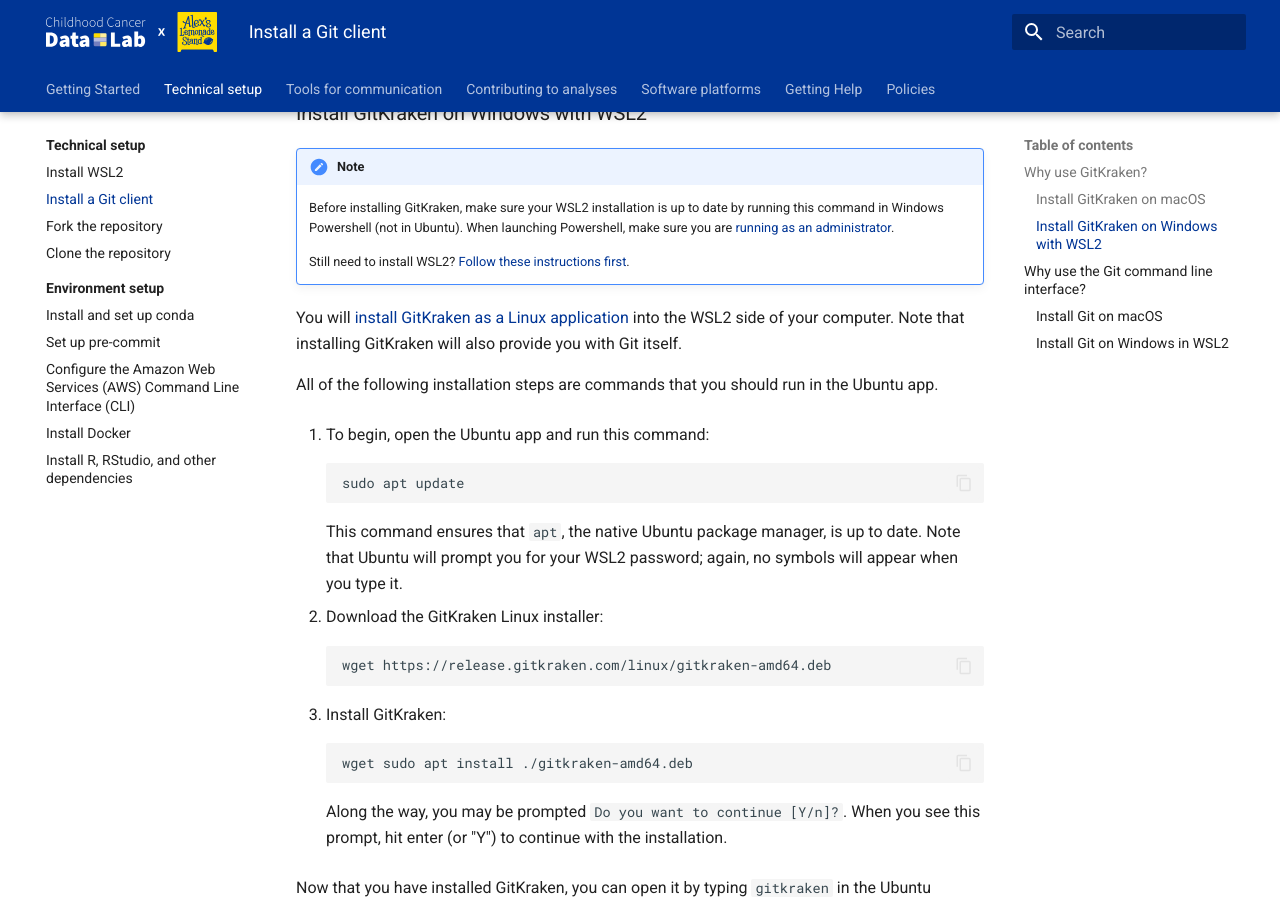
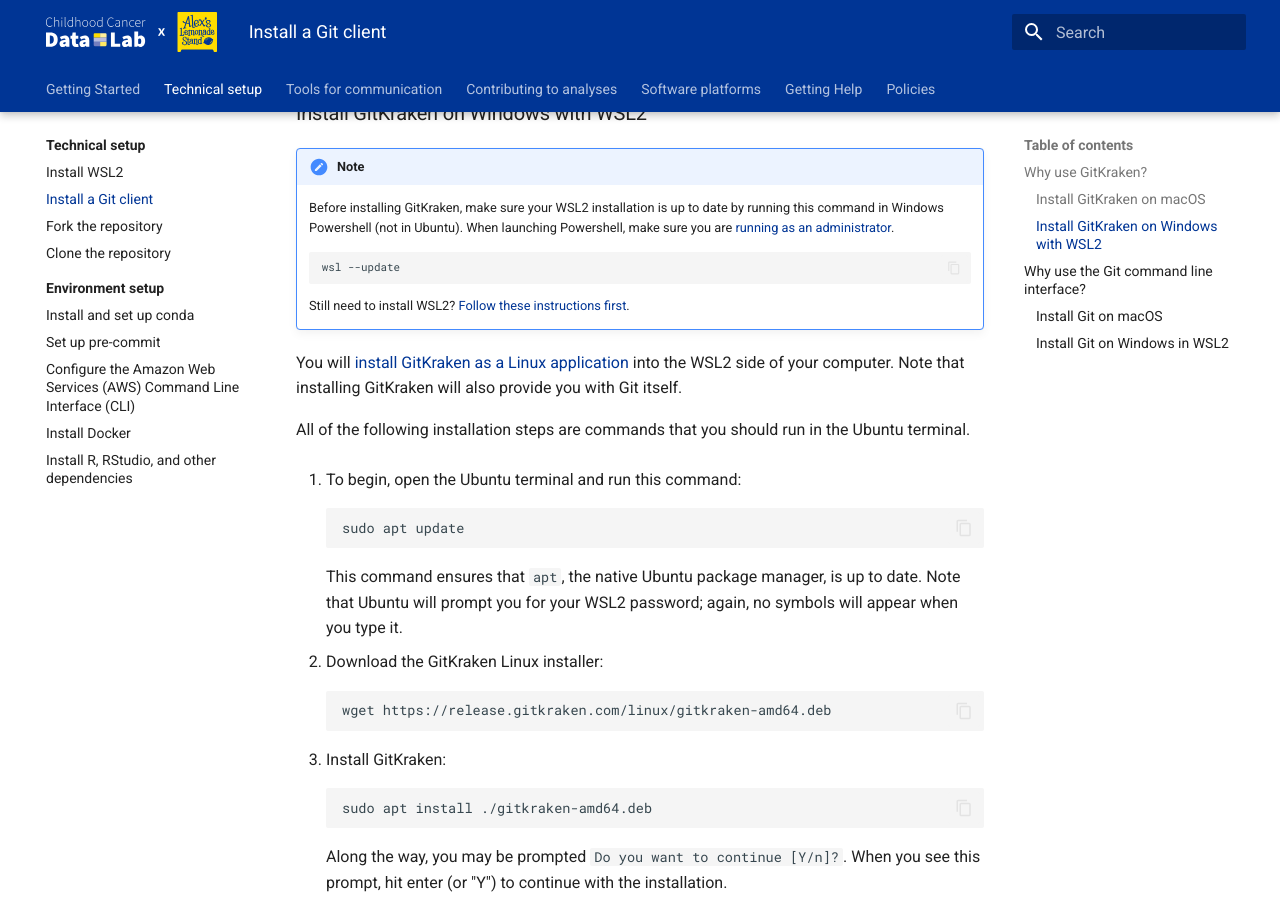
Before and after one commit to AlexsLemonade/OpenScPCA-analysis, an MkDocs documentation site: the page built from docs/technical-setup/install-a-git-client.md, in a window 1280 px wide and 900 px high, scrolled down 864 px. Built offline with MkDocs 1.6.1 and Material for MkDocs 9.7.7, drawn with Linux system fonts in a browser that asks for light colours.

Commit message:
a couple review responses

````diff
--- a/docs/technical-setup/install-a-git-client.md
+++ b/docs/technical-setup/install-a-git-client.md
@@ -29,15 +29,19 @@
     Before installing GitKraken, make sure your WSL2 installation is up to date by running this command in Windows Powershell (not in Ubuntu).
     When launching Powershell, make sure you are [running as an administrator](https://learn.microsoft.com/en-us/powershell/scripting/windows-powershell/starting-windows-powershell?view=powershell-7.4#with-administrative-privileges-run-as-administrator).
 
+    ```sh
+    wsl --update
+    ```
+
     Still need to install WSL2?
     [Follow these instructions first](./install-wsl2.md).
 
 You will [install GitKraken as a Linux application](https://help.gitkraken.com/gitkraken-client/how-to-install/#deb) into the WSL2 side of your computer.
 Note that installing GitKraken will also provide you with Git itself.
 
-All of the following installation steps are commands that you should run in the Ubuntu app.
+All of the following installation steps are commands that you should run in the Ubuntu terminal.
 
-1. To begin, open the Ubuntu app and run this command:
+1. To begin, open the Ubuntu terminal and run this command:
 
     ```sh
     sudo apt update
@@ -55,7 +59,7 @@
 1. Install GitKraken:
 
     ```sh
-    wget sudo apt install ./gitkraken-amd64.deb
+    sudo apt install ./gitkraken-amd64.deb
     ```
 
     Along the way, you may be prompted `Do you want to continue [Y/n]?`.
````
Also changed, not shown: docs/technical-setup/environment-setup/setup-conda.md (+2 -2 lines).
